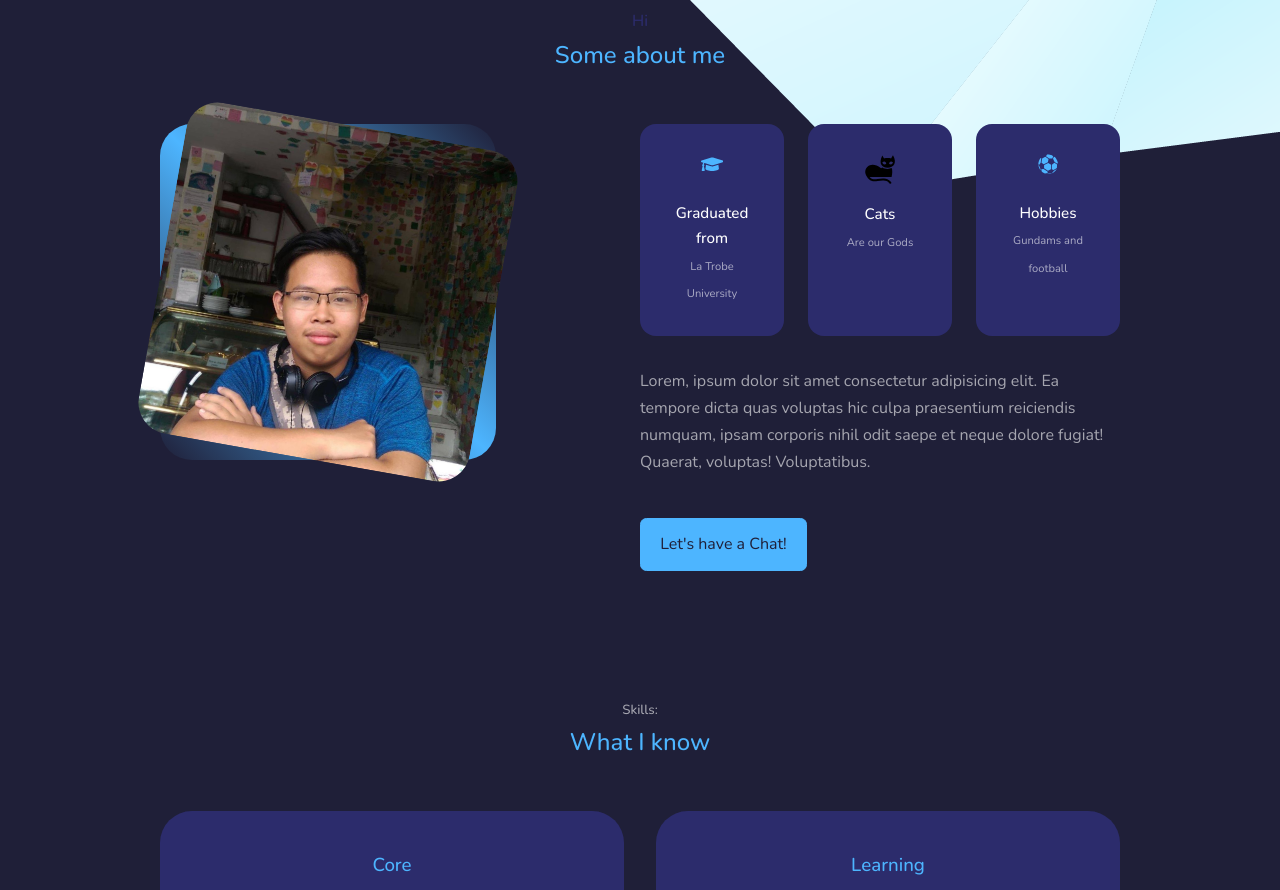
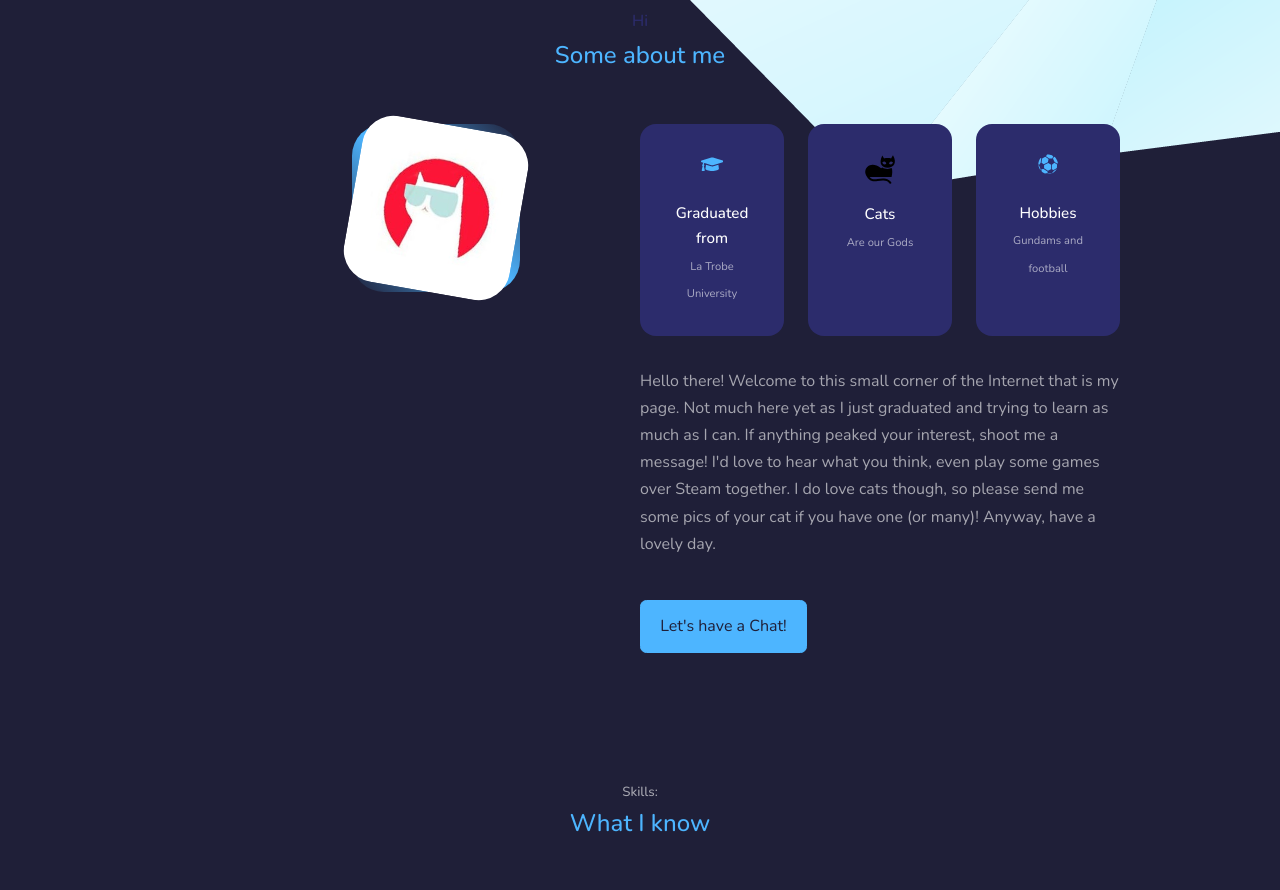
Before and after one commit to thitboxao0909/ReactPortfolio, a React (Create React App) app: page / in a window 1280 px wide. Shown: the part 920-1810 px from the top of the page. Built offline with nearby package versions, Linux system fonts and the light colour scheme.

Commit message:
introduction

```diff
--- a/public/index.html
+++ b/public/index.html
@@ -4,7 +4,7 @@
     <meta charset='utf-8'>
     <meta http-equiv='X-UA-Compatible' content='IE=edge'>
     <meta name='viewport' content='width=device-width, initial-scale=1.0'>
-    <title>My Portfolio</title>
+    <title>Hoang Do's page</title>
 </head>
 <body>
     <div id="root"></div>
--- a/src/components/about/About.jsx
+++ b/src/components/about/About.jsx
@@ -1,6 +1,6 @@
 import React from 'react'
 import './about.css'
-import ME from '../../assets/me.png'
+import ME from '../../assets/cat.jpg'
 import {GiSoccerBall} from 'react-icons/gi'
 import {FaGraduationCap} from 'react-icons/fa'
 import {GiCat} from 'react-icons/gi'
@@ -39,10 +39,11 @@ const About = () => {
           </div>
 
           <p>
-            Lorem, ipsum dolor sit amet consectetur adipisicing elit.
-            Ea tempore dicta quas voluptas hic culpa praesentium reiciendis numquam,
-            ipsam corporis nihil odit saepe et neque dolore fugiat! Quaerat, voluptas! Voluptatibus.
-            </p>
+            Hello there! Welcome to this small corner of the Internet that is my page. Not much here yet as I just graduated and
+            trying to learn as much as I can. If anything peaked your interest, shoot me a message! I'd love to hear what you think, even
+            play some games over Steam together. I do love cats though, so please send me some pics of your cat if you have one (or many)!
+            Anyway, have a lovely day.
+          </p>
 
           <a href='#contact' className='btn btn-primary'>Let's have a Chat!</a>
 
--- a/src/components/about/about.css
+++ b/src/components/about/about.css
@@ -5,12 +5,13 @@
 
 }
 .about__me {
-    width: 100%;
+    width: 50%;
     aspect-ratio: 1/1;
     border-radius: 2rem;
     background: linear-gradient(45deg, transparent, var(--color-primary), transparent);
     display: grid;
     place-items: center;
+    margin-left: 12rem;
 
 }
 
--- a/src/components/header/CTA.jsx
+++ b/src/components/header/CTA.jsx
@@ -1,5 +1,5 @@
 import React from 'react'
-import CV from '../../assets/cv.pdf'
+import CV from '../../assets/CVfinal.pdf'
 
 const CTA = () => {
   return (
```
Also changed, not shown: src/assets/cat.jpg (added), 1 other file (tests, documents, lock files or other folders).
